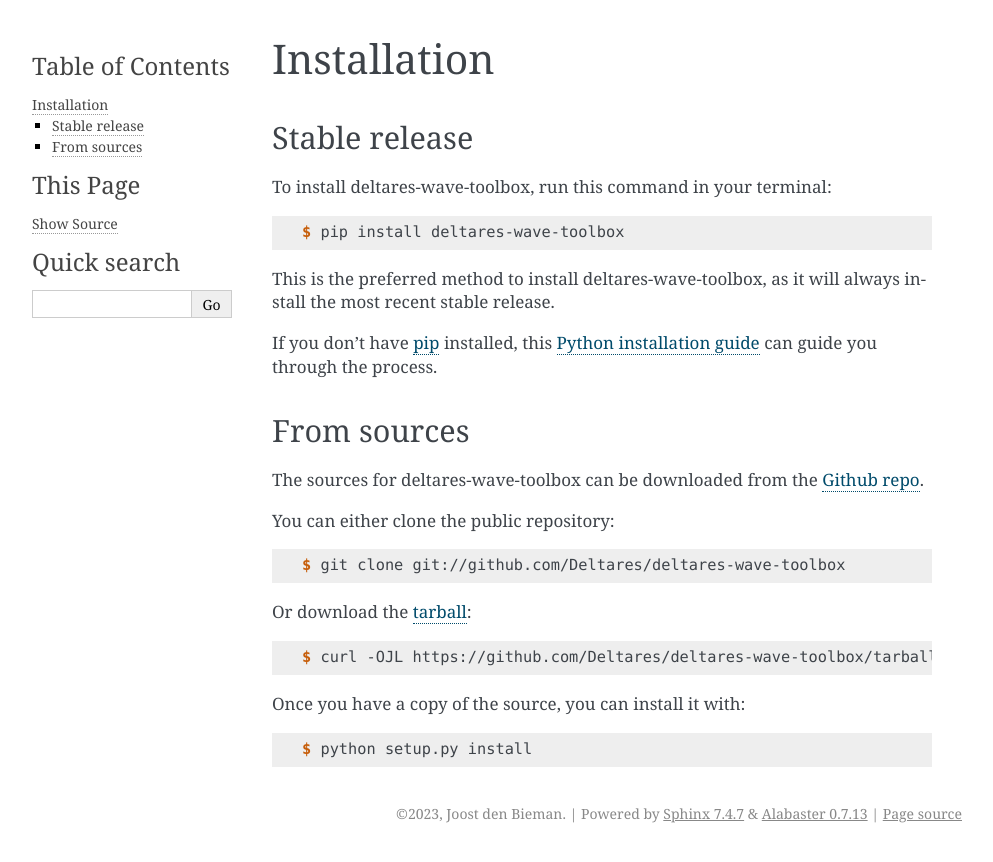
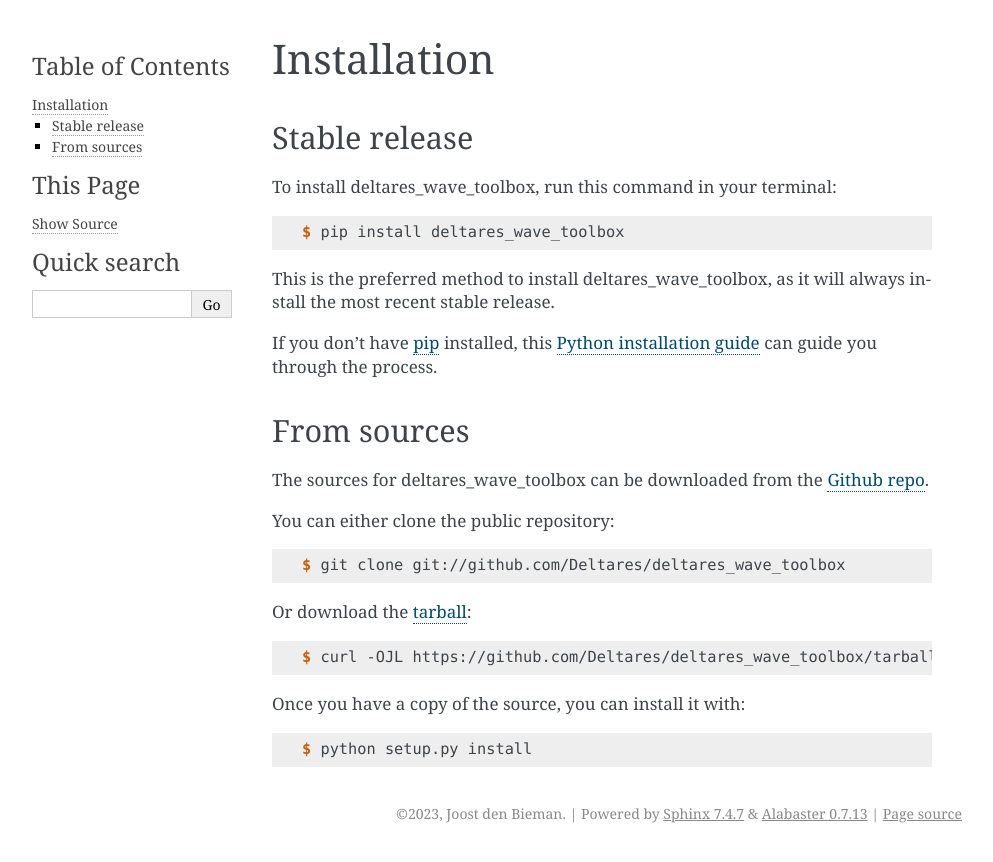
Before and after one commit to Deltares-research/wave-toolbox, a Sphinx documentation site: the page built from docs/installation.rst, in a window 1280 px wide. Shown: the top 862 px of the page, without its empty margins (148-1141 px from the left). Built offline with Sphinx 7.4.7, drawn with Linux system fonts in a browser that asks for light colours; pages that are not in the unit, such as notebooks, are missing from menus; the version number is read from the project's files by our own code.

```diff
--- a/README.rst
+++ b/README.rst
@@ -1,5 +1,5 @@
 =====================
-deltares-wave-toolbox
+deltares_wave_toolbox
 =====================
 
 
--- a/deltares-wave-toolbox/__init__.py
+++ /dev/null
@@ -1,5 +0,0 @@
-"""Top-level package for deltares-wave-toolbox."""
-
-__author__ = """Joost den Bieman"""
-__email__ = 'joost.denbieman@deltares.nl'
-__version__ = '0.1.0'
--- a/docs/conf.py
+++ b/docs/conf.py
@@ -1,6 +1,6 @@
 #!/usr/bin/env python
 #
-# deltares-wave-toolbox documentation build configuration file, created by
+# deltares_wave_toolbox documentation build configuration file, created by
 # sphinx-quickstart on Fri Jun  9 13:47:02 2017.
 #
 # This file is execfile()d with the current directory set to its
@@ -21,7 +21,7 @@ import os
 import sys
 sys.path.insert(0, os.path.abspath('..'))
 
-import deltares-wave-toolbox
+import deltares_wave_toolbox
 
 # -- General configuration ---------------------------------------------
 
@@ -46,7 +46,7 @@ source_suffix = '.rst'
 master_doc = 'index'
 
 # General information about the project.
-project = 'deltares-wave-toolbox'
+project = 'deltares_wave_toolbox'
 copyright = "2023, Joost den Bieman"
 author = "Joost den Bieman"
 
@@ -55,9 +55,9 @@ author = "Joost den Bieman"
 # the built documents.
 #
 # The short X.Y version.
-version = deltares-wave-toolbox.__version__
+version = deltares_wave_toolbox.__version__
 # The full version, including alpha/beta/rc tags.
-release = deltares-wave-toolbox.__version__
+release = deltares_wave_toolbox.__version__
 
 # The language for content autogenerated by Sphinx. Refer to documentation
 # for a list of supported languages.
@@ -100,7 +100,7 @@ html_static_path = ['_static']
 # -- Options for HTMLHelp output ---------------------------------------
 
 # Output file base name for HTML help builder.
-htmlhelp_basename = 'deltares-wave-toolboxdoc'
+htmlhelp_basename = 'deltares_wave_toolboxdoc'
 
 
 # -- Options for LaTeX output ------------------------------------------
@@ -127,8 +127,8 @@ latex_elements = {
 # (source start file, target name, title, author, documentclass
 # [howto, manual, or own class]).
 latex_documents = [
-    (master_doc, 'deltares-wave-toolbox.tex',
-     'deltares-wave-toolbox Documentation',
+    (master_doc, 'deltares_wave_toolbox.tex',
+     'deltares_wave_toolbox Documentation',
      'Joost den Bieman', 'manual'),
 ]
 
@@ -138,8 +138,8 @@ latex_documents = [
 # One entry per manual page. List of tuples
 # (source start file, name, description, authors, manual section).
 man_pages = [
-    (master_doc, 'deltares-wave-toolbox',
-     'deltares-wave-toolbox Documentation',
+    (master_doc, 'deltares_wave_toolbox',
+     'deltares_wave_toolbox Documentation',
      [author], 1)
 ]
 
@@ -150,10 +150,10 @@ man_pages = [
 # (source start file, target name, title, author,
 #  dir menu entry, description, category)
 texinfo_documents = [
-    (master_doc, 'deltares-wave-toolbox',
-     'deltares-wave-toolbox Documentation',
+    (master_doc, 'deltares_wave_toolbox',
+     'deltares_wave_toolbox Documentation',
      author,
-     'deltares-wave-toolbox',
+     'deltares_wave_toolbox',
      'One line description of project.',
      'Miscellaneous'),
 ]
--- a/docs/index.rst
+++ b/docs/index.rst
@@ -1,4 +1,4 @@
-Welcome to deltares-wave-toolbox's documentation!
+Welcome to deltares_wave_toolbox's documentation!
 ======================================
 
 .. toctree::
--- a/docs/installation.rst
+++ b/docs/installation.rst
@@ -8,13 +8,13 @@ Installation
 Stable release
 --------------
 
-To install deltares-wave-toolbox, run this command in your terminal:
+To install deltares_wave_toolbox, run this command in your terminal:
 
 .. code-block:: console
 
-    $ pip install deltares-wave-toolbox
+    $ pip install deltares_wave_toolbox
 
-This is the preferred method to install deltares-wave-toolbox, as it will always install the most recent stable release.
+This is the preferred method to install deltares_wave_toolbox, as it will always install the most recent stable release.
 
 If you don't have `pip`_ installed, this `Python installation guide`_ can guide
 you through the process.
@@ -26,19 +26,19 @@ you through the process.
 From sources
 ------------
 
-The sources for deltares-wave-toolbox can be downloaded from the `Github repo`_.
+The sources for deltares_wave_toolbox can be downloaded from the `Github repo`_.
 
 You can either clone the public repository:
 
 .. code-block:: console
 
-    $ git clone git://github.com/Deltares/deltares-wave-toolbox
+    $ git clone git://github.com/Deltares/deltares_wave_toolbox
 
 Or download the `tarball`_:
 
 .. code-block:: console
 
-    $ curl -OJL https://github.com/Deltares/deltares-wave-toolbox/tarball/master
+    $ curl -OJL https://github.com/Deltares/deltares_wave_toolbox/tarball/master
 
 Once you have a copy of the source, you can install it with:
 
@@ -47,5 +47,5 @@ Once you have a copy of the source, you can install it with:
     $ python setup.py install
 
 
-.. _Github repo: https://github.com/Deltares/deltares-wave-toolbox
-.. _tarball: https://github.com/Deltares/deltares-wave-toolbox/tarball/master
+.. _Github repo: https://github.com/Deltares/deltares_wave_toolbox
+.. _tarball: https://github.com/Deltares/deltares_wave_toolbox/tarball/master
--- a/docs/usage.rst
+++ b/docs/usage.rst
@@ -2,6 +2,6 @@
 Usage
 =====
 
-To use deltares-wave-toolbox in a project::
+To use deltares_wave_toolbox in a project::
 
-    import deltares-wave-toolbox
+    import deltares_wave_toolbox
--- a/setup.cfg
+++ b/setup.cfg
@@ -7,7 +7,7 @@ tag = True
 search = version='{current_version}'
 replace = version='{new_version}'
 
-[bumpversion:file:deltares-wave-toolbox/__init__.py]
+[bumpversion:file:deltares_wave_toolbox/__init__.py]
 search = __version__ = '{current_version}'
 replace = __version__ = '{new_version}'
 
```
Also changed, not shown: CONTRIBUTING.rst (+12 -12 lines), deltares_wave_toolbox/__init__.py (added, +7 -0 lines), setup.py (+4 -4 lines), .github/ISSUE_TEMPLATE.md, 5 other files.
